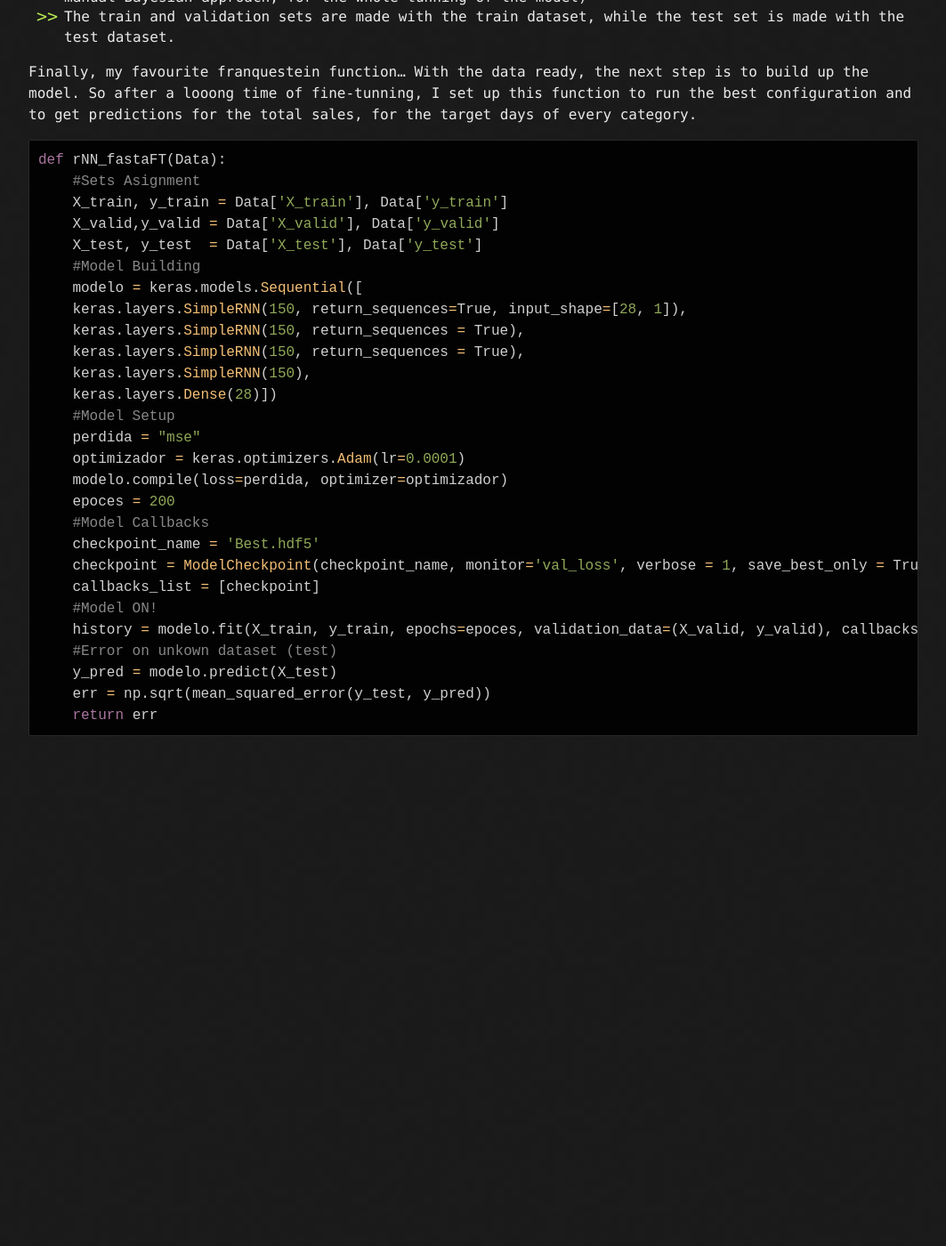
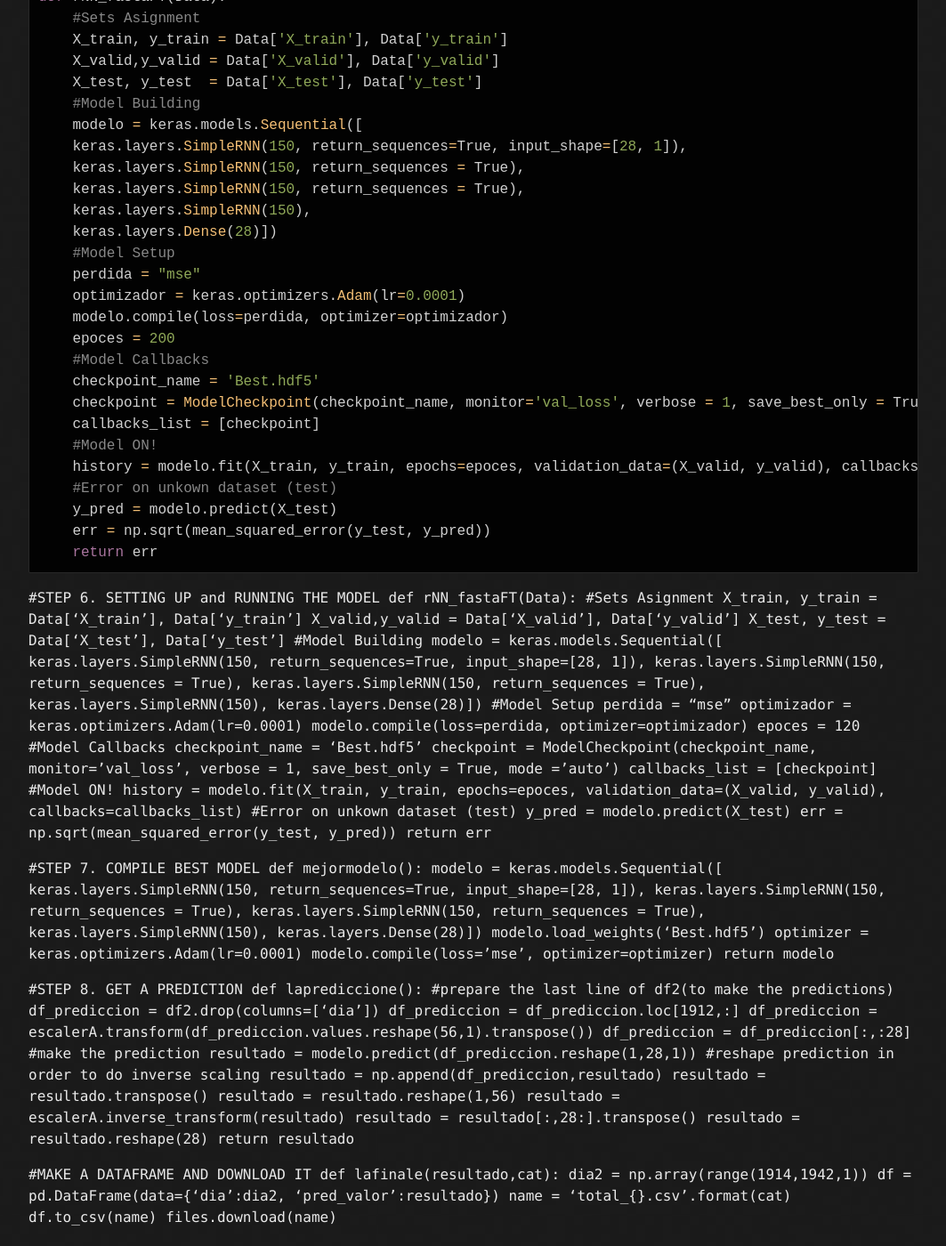
Before and after one commit to PaulB86UK/PP_ART, a Jekyll site: the page built from docs/2020/M5_Main.md, in a window 1280 px wide and 1400 px high, scrolled down 3423 px. Shown: the whole window at 89% size, without its empty margins (108-1171 px from the left). Built offline with Jekyll 4.4.1, drawn with Linux system fonts in a browser that asks for light colours; our own code applies the rules of GitHub Pages for plain Markdown files; before the commit the page ends 4270 px from its top, so only the background shows below that; some of the changed text lies outside the part shown.

Commit message:
5/6
mask 21
add steps
delete noise from pub

````diff
--- a/docs/2020/M5_Main.md
+++ b/docs/2020/M5_Main.md
@@ -166,3 +156,71 @@
     err = np.sqrt(mean_squared_error(y_test, y_pred))
     return err
  ```
+
+#STEP 6. SETTING UP and RUNNING THE MODEL
+def rNN_fastaFT(Data):
+    #Sets Asignment
+    X_train, y_train = Data['X_train'], Data['y_train']
+    X_valid,y_valid = Data['X_valid'], Data['y_valid']
+    X_test, y_test  = Data['X_test'], Data['y_test']
+    #Model Building
+    modelo = keras.models.Sequential([
+    keras.layers.SimpleRNN(150, return_sequences=True, input_shape=[28, 1]),
+    keras.layers.SimpleRNN(150, return_sequences = True),
+    keras.layers.SimpleRNN(150, return_sequences = True),
+    keras.layers.SimpleRNN(150),
+    keras.layers.Dense(28)])
+    #Model Setup
+    perdida = "mse"
+    optimizador = keras.optimizers.Adam(lr=0.0001)
+    modelo.compile(loss=perdida, optimizer=optimizador)
+    epoces = 120
+    #Model Callbacks
+    checkpoint_name = 'Best.hdf5'
+    checkpoint = ModelCheckpoint(checkpoint_name, monitor='val_loss', verbose = 1, save_best_only = True, mode ='auto')
+    callbacks_list = [checkpoint]
+    #Model ON!
+    history = modelo.fit(X_train, y_train, epochs=epoces, validation_data=(X_valid, y_valid), callbacks=callbacks_list)
+    #Error on unkown dataset (test)
+    y_pred = modelo.predict(X_test)
+    err = np.sqrt(mean_squared_error(y_test, y_pred))
+    return err
+
+#STEP 7. COMPILE BEST MODEL
+def mejormodelo():
+  modelo = keras.models.Sequential([
+            keras.layers.SimpleRNN(150, return_sequences=True, input_shape=[28, 1]),
+            keras.layers.SimpleRNN(150, return_sequences = True),
+            keras.layers.SimpleRNN(150, return_sequences = True),
+            keras.layers.SimpleRNN(150),
+            keras.layers.Dense(28)])
+  modelo.load_weights('Best.hdf5')
+  optimizer = keras.optimizers.Adam(lr=0.0001)
+  modelo.compile(loss='mse', optimizer=optimizer)
+  return modelo
+
+#STEP 8. GET A PREDICTION
+def laprediccione():
+  #prepare the last line of df2(to make the predictions)
+  df_prediccion  = df2.drop(columns=['dia'])
+  df_prediccion = df_prediccion.loc[1912,:]
+  df_prediccion = escalerA.transform(df_prediccion.values.reshape(56,1).transpose())
+  df_prediccion = df_prediccion[:,:28]
+  #make the prediction
+  resultado = modelo.predict(df_prediccion.reshape(1,28,1))
+  #reshape prediction in order to do inverse scaling
+  resultado = np.append(df_prediccion,resultado)
+  resultado = resultado.transpose()
+  resultado = resultado.reshape(1,56)
+  resultado = escalerA.inverse_transform(resultado)
+  resultado = resultado[:,28:].transpose()
+  resultado = resultado.reshape(28)
+  return resultado
+
+#MAKE A DATAFRAME AND DOWNLOAD IT
+def lafinale(resultado,cat):
+  dia2 = np.array(range(1914,1942,1))
+  df = pd.DataFrame(data={'dia':dia2, 'pred_valor':resultado})
+  name = 'total_{}.csv'.format(cat)
+  df.to_csv(name)
+  files.download(name)
````
Also changed, not shown: other parts of docs/2020/M5_Main.md (+1 -11 lines).
